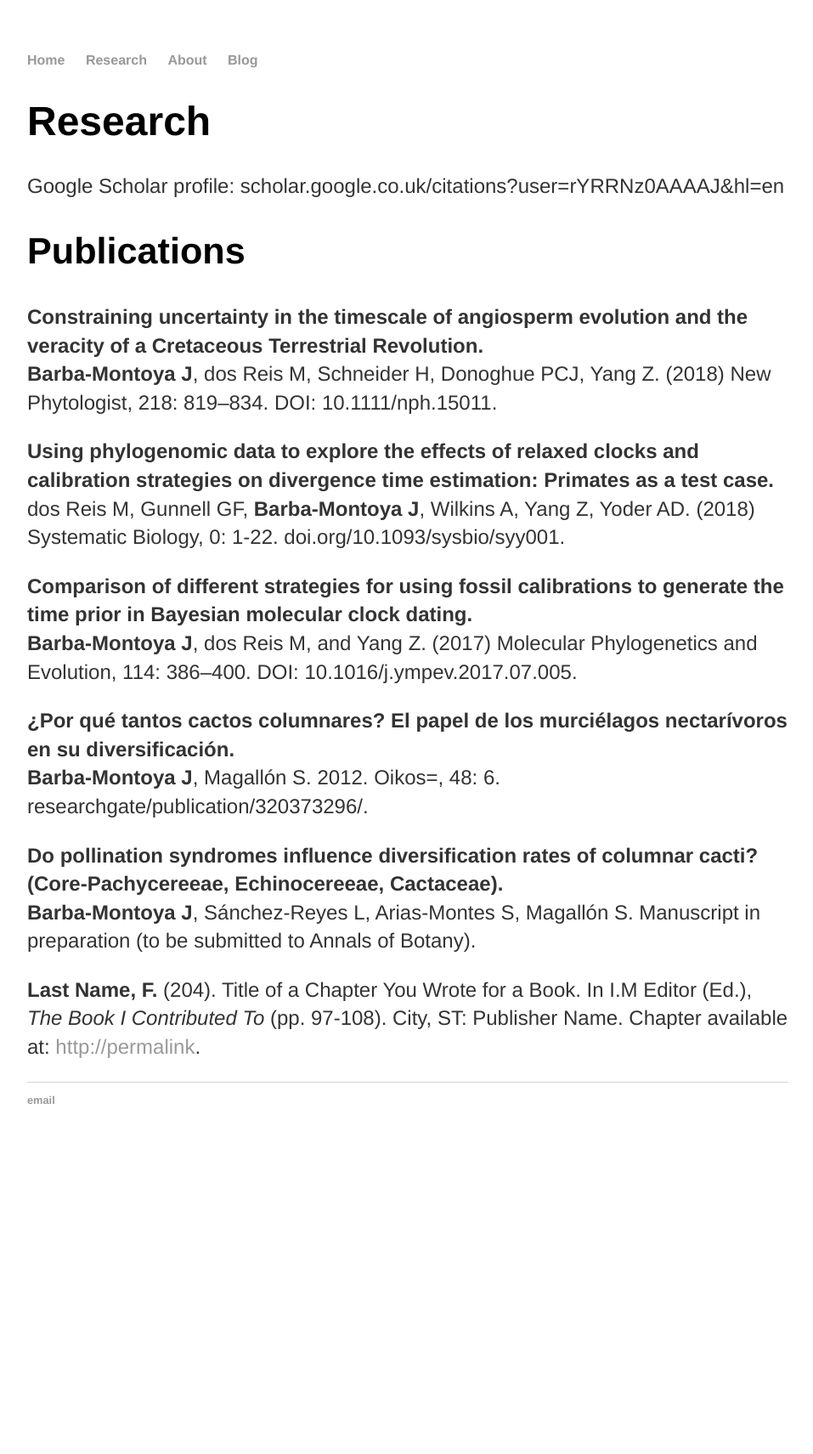
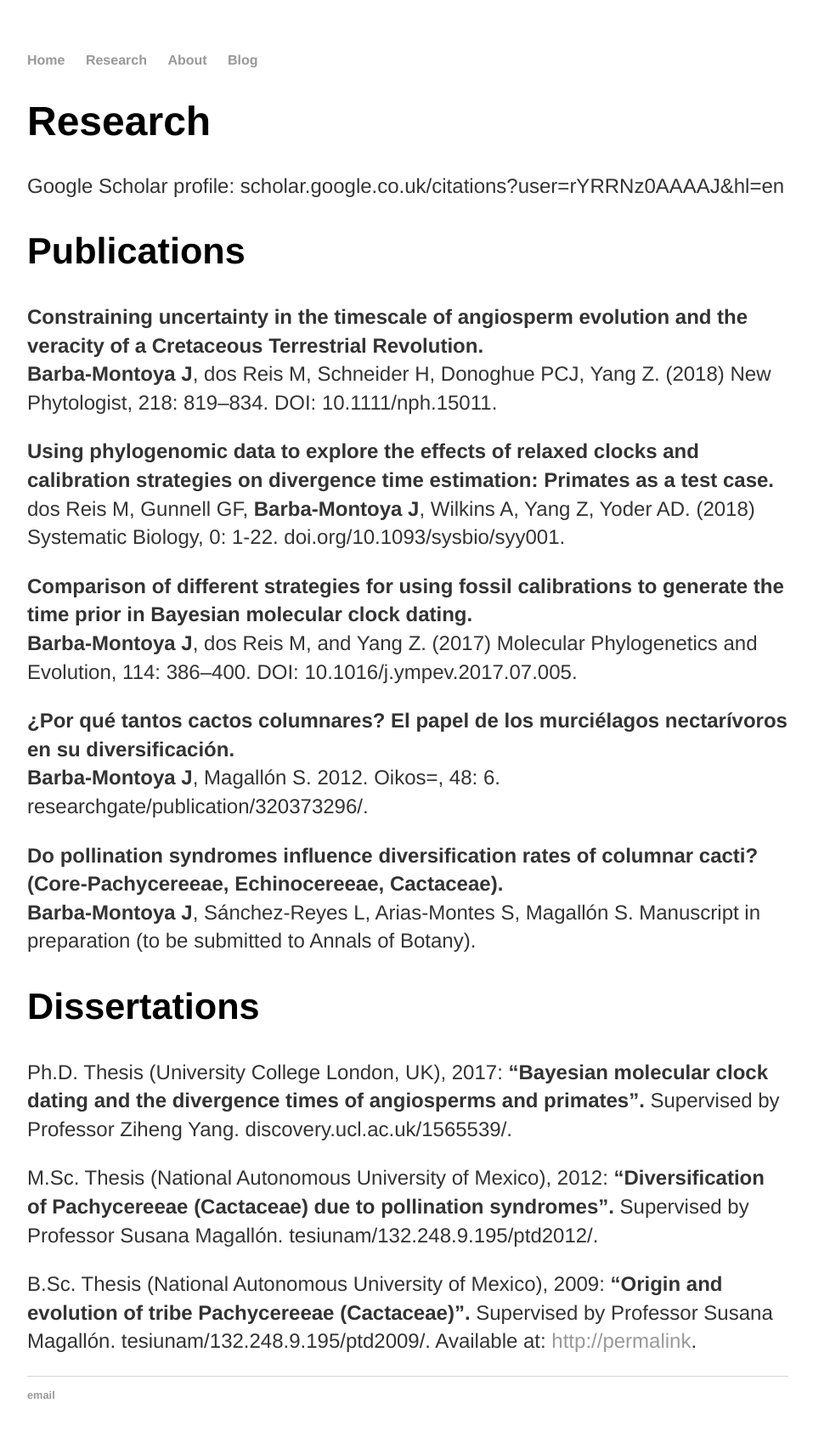
Before and after one commit to josebarbamontoya/josebarbamontoya.github.io, a Jekyll site: the page built from research/index.html, in a window 1280 px wide. Shown: the whole page at 85% size, without its empty margins (160-1117 px from the left). Built offline with Jekyll 4.4.1, drawn with Linux system fonts in a browser that asks for light colours; before the commit the page ends 1364 px from its top, so only the background shows below that.

Commit message:
Update index.html

```diff
--- a/research/index.html
+++ b/research/index.html
@@ -22,6 +22,11 @@ dos Reis M, Gunnell GF, <b>Barba-Montoya J</b>, Wilkins A, Yang Z, Yoder AD. (20
 <p><b>Do pollination syndromes influence diversification rates of columnar cacti? (Core-Pachycereeae, Echinocereeae, Cactaceae).</b><br>
 <b>Barba-Montoya J</b>, Sánchez-Reyes L, Arias-Montes S, Magallón S. Manuscript in preparation (to be submitted to Annals of Botany).
 
-<p><strong>Last Name, F.</strong> (204). Title of a Chapter You Wrote for a Book. In I.M Editor (Ed.), <em>The Book I Contributed To</em> (pp. 97-108). City, ST: Publisher Name. Chapter available at: <a href="#">http://permalink</a>.
+					<h2>Dissertations</h2>
+<p>Ph.D. Thesis (University College London, UK), 2017: <b>“Bayesian molecular clock dating and the divergence times of angiosperms and primates”.</b> Supervised by Professor Ziheng Yang. discovery.ucl.ac.uk/1565539/.
+
+<p>M.Sc. Thesis (National Autonomous University of Mexico), 2012: <b>“Diversification of Pachycereeae (Cactaceae) due to pollination syndromes”.</b> Supervised by Professor Susana Magallón. tesiunam/132.248.9.195/ptd2012/.
+
+<p>B.Sc. Thesis (National Autonomous University of Mexico), 2009: <b>“Origin and evolution of tribe Pachycereeae (Cactaceae)”.</b> Supervised by Professor Susana Magallón. tesiunam/132.248.9.195/ptd2009/. Available at: <a href="#">http://permalink</a>.
 
 	</div>
```
